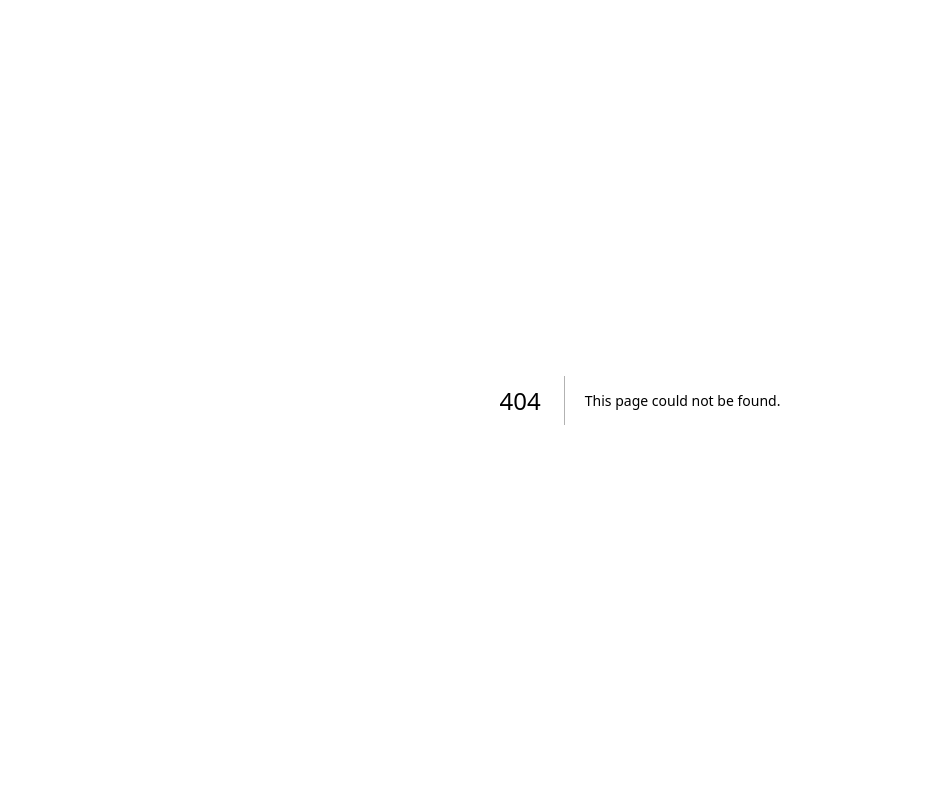
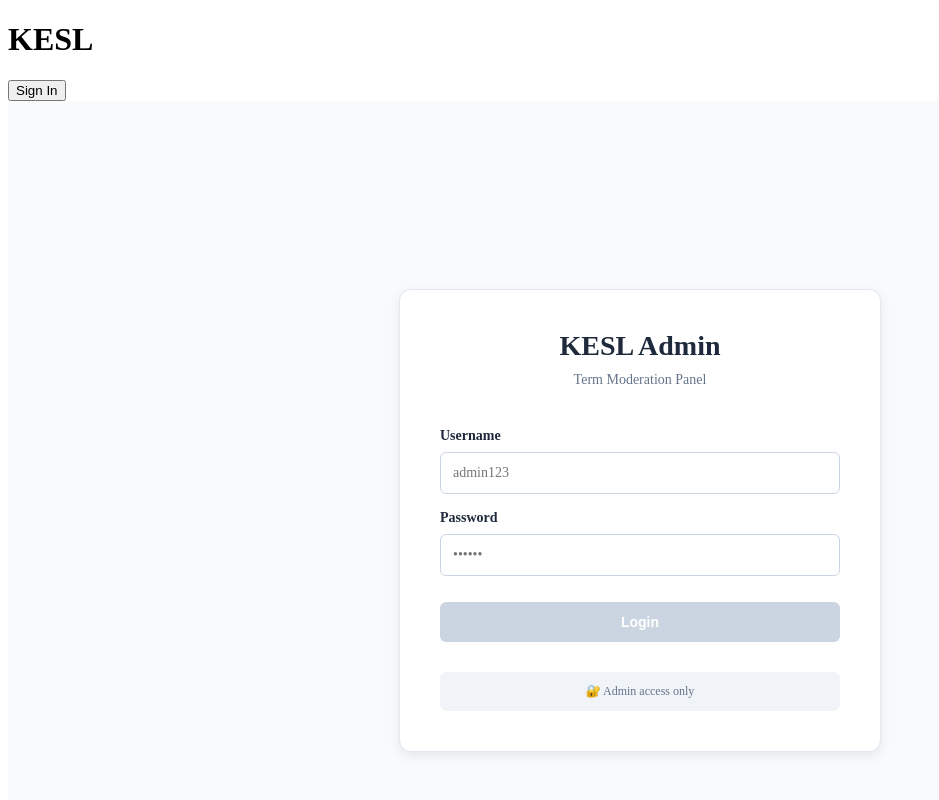
Before and after one commit to JobMwaura/KESL-NEXT, a Next.js app: page /admin/login in a window 1280 px wide. Before the commit this address had no page. Shown: the top 800 px of the page, without its empty margins (0-939 px from the left). Built offline with nearby package versions, Linux system fonts and the light colour scheme.

Commit message:
feat: add admin login with username and password

```diff
--- /dev/null
+++ b/app/admin/login/page.js
@@ -0,0 +1,179 @@
+'use client';
+
+import { useState, useEffect } from 'react';
+import { useRouter } from 'next/navigation';
+import Header from '@/components/Header';
+import Footer from '@/components/Footer';
+
+export default function AdminLoginPage() {
+  const [username, setUsername] = useState('');
+  const [password, setPassword] = useState('');
+  const [error, setError] = useState('');
+  const [isLoading, setIsLoading] = useState(false);
+  const router = useRouter();
+
+  // Check if already logged in
+  useEffect(() => {
+    const token = localStorage.getItem('admin-token');
+    if (token === 'kesl-admin-token-12345') {
+      router.push('/admin/terms');
+    }
+  }, [router]);
+
+  const handleLogin = async (e) => {
+    e.preventDefault();
+    setError('');
+    setIsLoading(true);
+
+    // Check credentials
+    if (username === 'admin123' && password === '123456') {
+      // Store token in localStorage
+      localStorage.setItem('admin-token', 'kesl-admin-token-12345');
+      // Redirect to admin panel
+      router.push('/admin/terms');
+    } else {
+      setError('Invalid username or password');
+      setUsername('');
+      setPassword('');
+    }
+
+    setIsLoading(false);
+  };
+
+  return (
+    <>
+      <Header />
+      <main style={{ minHeight: '100vh', backgroundColor: '#f8fafc', display: 'flex', alignItems: 'center', justifyContent: 'center', padding: '20px' }}>
+        <div style={{
+          maxWidth: '400px',
+          width: '100%',
+          backgroundColor: 'white',
+          borderRadius: '12px',
+          padding: '40px',
+          border: '1px solid #e2e8f0',
+          boxShadow: '0 4px 12px rgba(0,0,0,0.08)'
+        }}>
+          {/* Logo/Title */}
+          <div style={{ textAlign: 'center', marginBottom: '40px' }}>
+            <h1 style={{ fontSize: '28px', color: '#1e293b', margin: '0 0 10px 0', fontWeight: '700' }}>
+              KESL Admin
+            </h1>
+            <p style={{ color: '#64748b', fontSize: '14px', margin: 0 }}>
+              Term Moderation Panel
+            </p>
+          </div>
+
+          {/* Login Form */}
+          <form onSubmit={handleLogin} style={{ display: 'grid', gap: '16px' }}>
+            {/* Username Field */}
+            <div>
+              <label style={{
+                display: 'block',
+                marginBottom: '8px',
+                fontWeight: '600',
+                color: '#1e293b',
+                fontSize: '14px'
+              }}>
+                Username
+              </label>
+              <input
+                type="text"
+                value={username}
+                onChange={(e) => setUsername(e.target.value)}
+                placeholder="admin123"
+                disabled={isLoading}
+                style={{
+                  width: '100%',
+                  padding: '12px',
+                  border: error ? '2px solid #ef4444' : '1px solid #cbd5e1',
+                  borderRadius: '6px',
+                  fontSize: '14px',
+                  boxSizing: 'border-box',
+                  fontFamily: 'inherit',
+                  transition: 'border-color 0.2s'
+                }}
+              />
+            </div>
+
+            {/* Password Field */}
+            <div>
+              <label style={{
+                display: 'block',
+                marginBottom: '8px',
+                fontWeight: '600',
+                color: '#1e293b',
+                fontSize: '14px'
+              }}>
+                Password
+              </label>
+              <input
+                type="password"
+                value={password}
+                onChange={(e) => setPassword(e.target.value)}
+                placeholder="••••••"
+                disabled={isLoading}
+                style={{
+                  width: '100%',
+                  padding: '12px',
+                  border: error ? '2px solid #ef4444' : '1px solid #cbd5e1',
+                  borderRadius: '6px',
+                  fontSize: '14px',
+                  boxSizing: 'border-box',
+                  fontFamily: 'inherit',
+                  transition: 'border-color 0.2s'
+                }}
+              />
+            </div>
+
+            {error && (
+              <div style={{
+                backgroundColor: '#fee2e2',
+                border: '1px solid #fca5a5',
+                borderRadius: '6px',
+                padding: '12px',
+                color: '#991b1b',
+                fontSize: '13px',
+                textAlign: 'center'
+              }}>
+                ✗ {error}
+              </div>
+            )}
+
+            <button
+              type="submit"
+              disabled={isLoading || !username.trim() || !password.trim()}
+              style={{
+                padding: '12px 24px',
+                backgroundColor: (!username.trim() || !password.trim()) ? '#cbd5e1' : '#2d5a7b',
+                color: 'white',
+                border: 'none',
+                borderRadius: '6px',
+                fontWeight: '600',
+                fontSize: '14px',
+                cursor: (!username.trim() || !password.trim()) ? 'not-allowed' : 'pointer',
+                transition: 'background-color 0.2s',
+                marginTop: '10px'
+              }}
+            >
+              {isLoading ? 'Logging in...' : 'Login'}
+            </button>
+          </form>
+
+          {/* Info */}
+          <div style={{
+            backgroundColor: '#f0f4f8',
+            borderRadius: '6px',
+            padding: '12px',
+            marginTop: '30px',
+            fontSize: '12px',
+            color: '#64748b',
+            textAlign: 'center'
+          }}>
+            🔐 Admin access only
+          </div>
+        </div>
+      </main>
+      <Footer />
+    </>
+  );
+}
```
Also changed, not shown: 2 other files (tests, documents, lock files or other folders).
